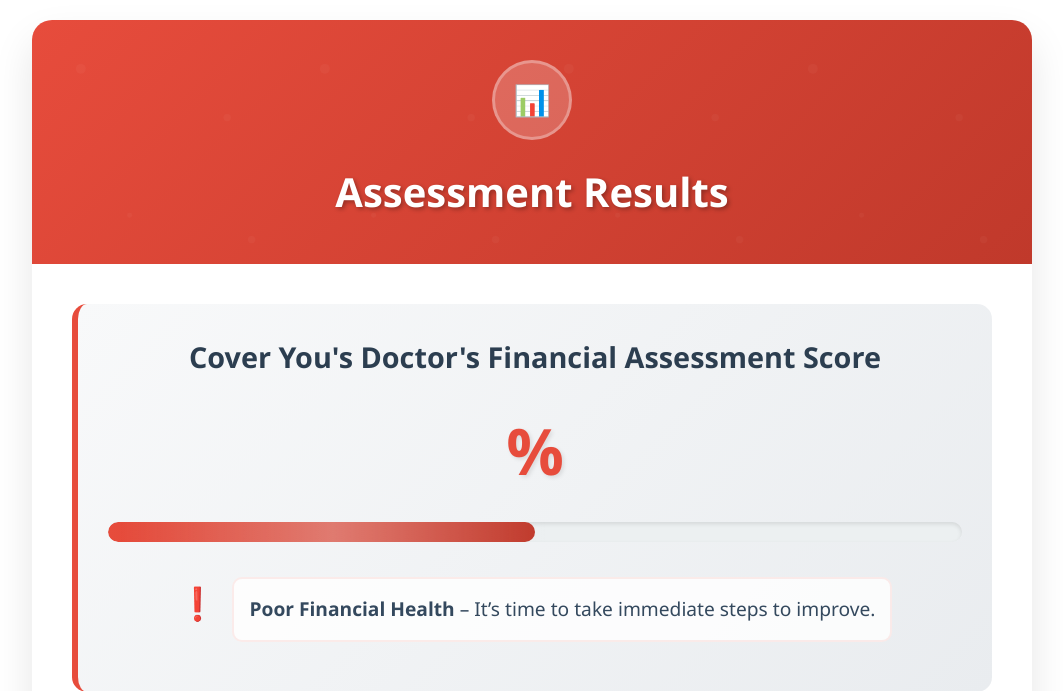
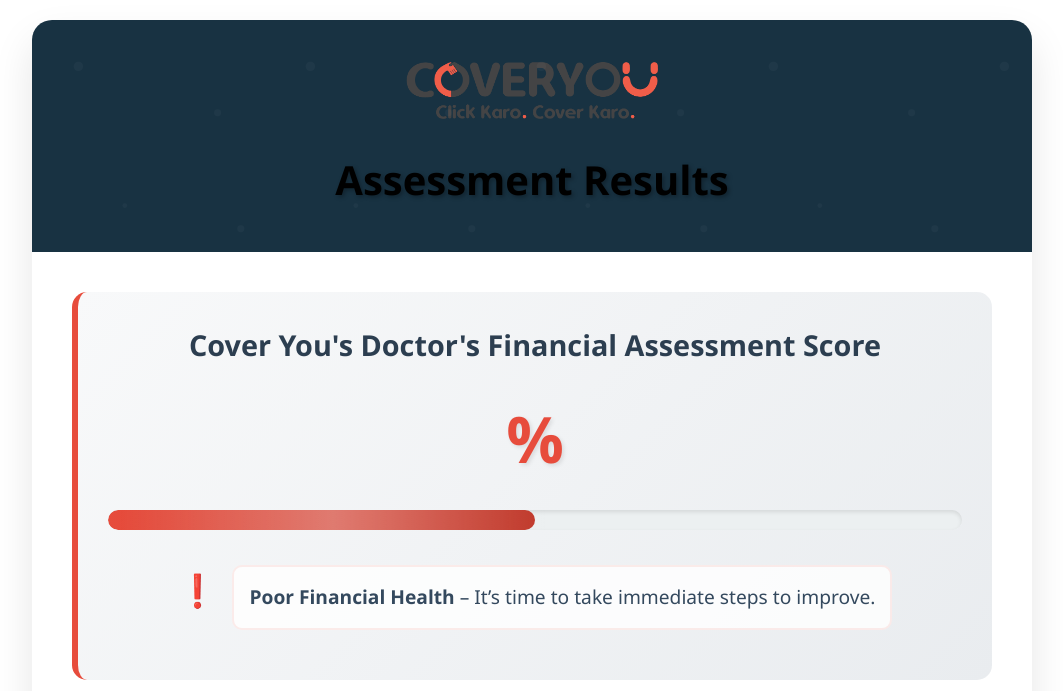
Before and after one commit to HarshitDAFO/Doctor-financial-assessment, a Flask app: template templates/result.html in a window 1280 px wide. Shown: the top 691 px of the page, without its empty margins (108-1171 px from the left). Run offline with Flask 3, Linux system fonts and the light colour scheme; the template is opened without the code that fills it, so the values that code supplies are empty; some libraries are stand-ins or nearby versions.

Commit message:
Update result.html

```diff
--- a/templates/result.html
+++ b/templates/result.html
@@ -31,8 +31,7 @@
         }
 
         .header {
-            background: linear-gradient(135deg, #e74c3c, #c0392b);
-            color: white;
+            background: linear-gradient(135deg, #183242, #183242);
             padding: 40px;
             text-align: center;
             position: relative;
@@ -365,11 +364,12 @@
 </head>
 <body>
     <div class="container">
-        <div class="header">
-            <div class="logo-placeholder">📊</div>
-            <h1>Assessment Results</h1>
-        </div>
-
+<div class="header">
+    <div class="logo">
+        <img src="/static/coveryou_logo.png" alt="CoverYou Logo" style="height: 60px; margin-bottom: 20px;">
+    </div>
+    <h1>Assessment Results</h1>
+</div>
         <div class="results-container">
   <div class="score-section">
     <div class="score-title">Cover You's Doctor's Financial Assessment Score</div>
```
